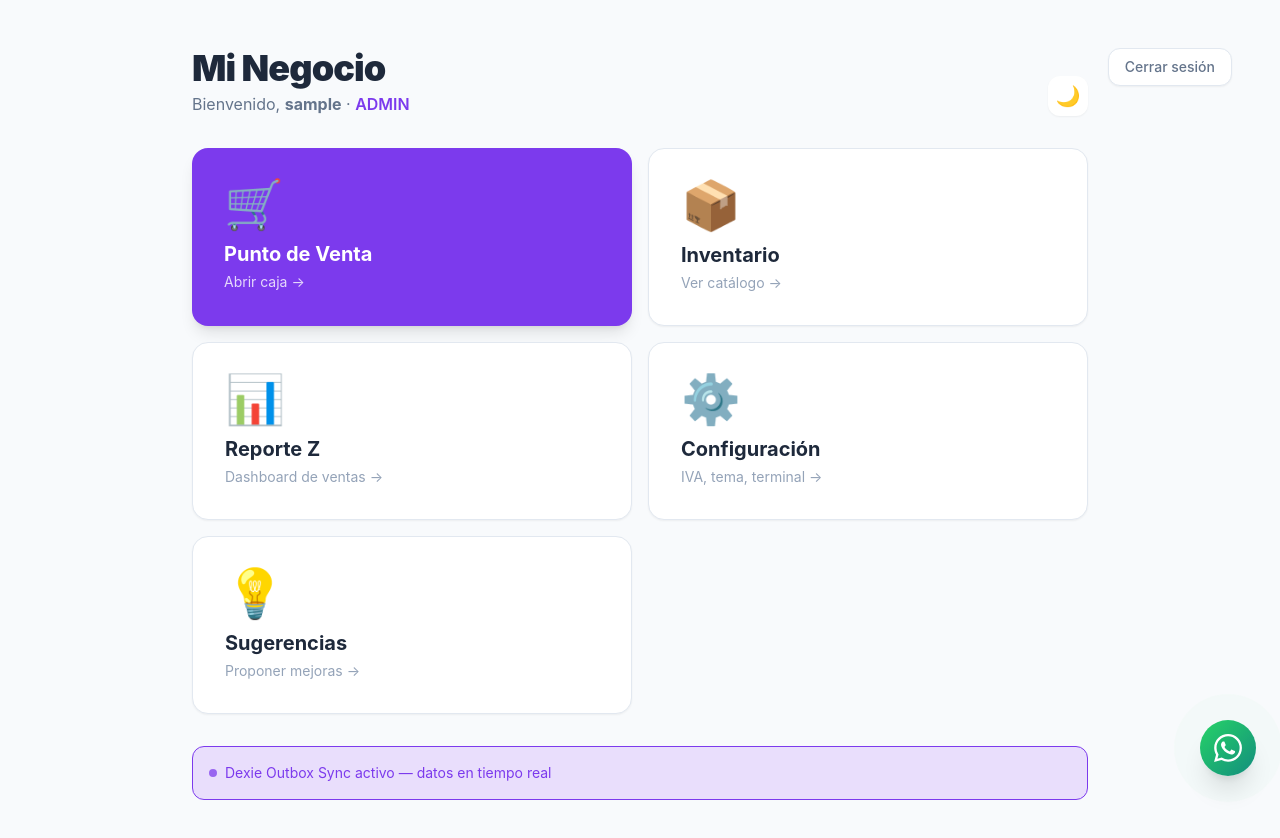
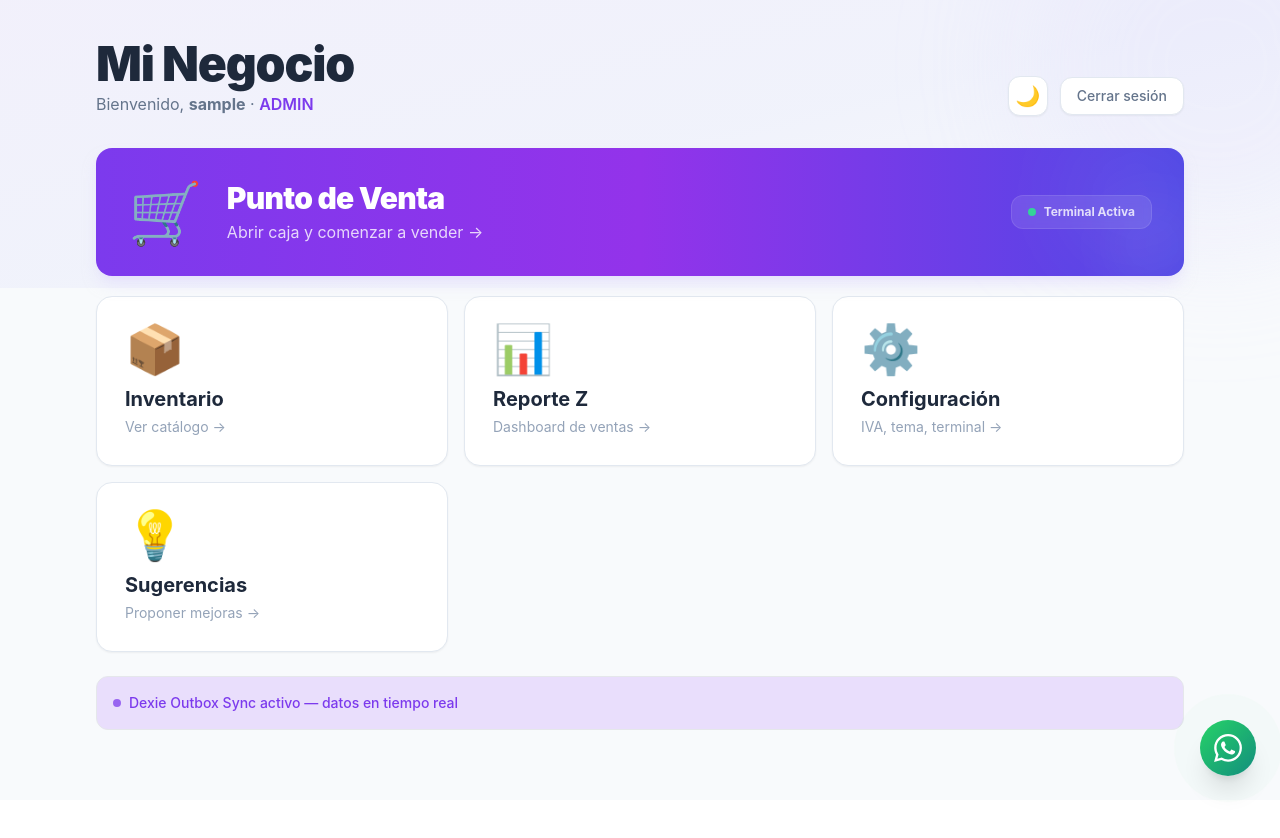
Before and after one commit to royclar28/modern_pos_saas, a React (Vite) app in the folder apps/web/: page / in a window 1280 px wide. Shown: the top 838 px of the page. After the commit the page ends 800 px from the top, so only its background shows below. Built offline with nearby package versions, Linux system fonts and the light colour scheme; no server answers; sample sign-in values are in the browser's storage.

Commit message:
ajustes diseño

```diff
--- a/apps/web/src/App.tsx
+++ b/apps/web/src/App.tsx
@@ -103,15 +103,20 @@ const Dashboard = () => {
     const trialEndsAt = (user as any)?.trial_ends_at ?? null;
 
     return (
-        <div className="min-h-screen w-full bg-slate-50 dark:bg-slate-900 transition-colors duration-300 flex items-center justify-center p-6 md:p-12 relative">
-            <div className="w-full max-w-4xl">
+        <div className="min-h-screen w-full bg-slate-50 dark:bg-slate-900 transition-colors duration-300 relative overflow-hidden">
+            {/* Background decoration */}
+            <div className="absolute top-0 left-0 w-full h-72 bg-gradient-to-br from-violet-600/5 via-indigo-500/5 to-transparent dark:from-violet-900/10 dark:via-indigo-900/10 pointer-events-none" />
+            <div className="absolute -top-32 -right-32 w-96 h-96 bg-violet-200/20 dark:bg-violet-900/10 rounded-full blur-3xl pointer-events-none" />
+
+            <div className="relative w-full max-w-6xl mx-auto px-4 sm:px-6 lg:px-8 py-6 md:py-10">
                 {/* Banner de trial (visible solo durante el período de prueba) */}
                 <TrialBanner trialEndsAt={trialEndsAt} />
 
-                <div className="mb-8 flex items-end justify-between">
+                {/* Header */}
+                <div className="mb-8 flex flex-col sm:flex-row sm:items-end sm:justify-between gap-4">
                     <div>
-                        <h1 className="text-4xl font-black text-slate-800 dark:text-white tracking-tight">{company}</h1>
-                        <p className="text-slate-500 dark:text-slate-400 mt-1 text-base">
+                        <h1 className="text-3xl sm:text-4xl lg:text-5xl font-black text-slate-800 dark:text-white tracking-tight">{company}</h1>
+                        <p className="text-slate-500 dark:text-slate-400 mt-1 text-sm sm:text-base">
                             Bienvenido, <strong>{user?.username}</strong> · <span className="text-primary font-semibold">{userRole}</span>
                         </p>
                     </div>
@@ -119,41 +124,58 @@ const Dashboard = () => {
                         {deferredPrompt && (
                             <button
                                 onClick={handleInstallClick}
-                                className="bg-primary hover:bg-primary-dark text-white font-bold py-2 px-4 rounded-xl shadow-md transition-colors"
+                                className="bg-primary hover:bg-primary-dark text-white font-bold py-2 px-4 rounded-xl shadow-md transition-colors text-sm"
                             >
                                 📱 Instalar App
                             </button>
                         )}
                         <button
                             onClick={toggleDarkMode}
-                            className="w-10 h-10 flex items-center justify-center rounded-xl bg-white dark:bg-slate-800 hover:bg-slate-100 dark:hover:bg-slate-700 text-slate-600 dark:text-slate-300 shadow-sm transition-colors text-xl"
+                            className="w-10 h-10 flex items-center justify-center rounded-xl bg-white dark:bg-slate-800 hover:bg-slate-100 dark:hover:bg-slate-700 text-slate-600 dark:text-slate-300 shadow-sm transition-colors text-xl border border-slate-200 dark:border-slate-700"
                             title="Alternar Modo Oscuro"
                         >
                             {darkMode ? '🌞' : '🌙'}
                         </button>
+                        <button
+                            onClick={logout}
+                            className="text-sm shadow-sm bg-white dark:bg-slate-800 text-slate-500 dark:text-slate-400 hover:text-red-500 transition-colors font-medium border border-slate-200 dark:border-slate-700 hover:border-red-200 px-4 py-2 rounded-xl hover:bg-red-50 dark:hover:bg-slate-700"
+                        >
+                            Cerrar sesión
+                        </button>
                     </div>
                 </div>
 
-                <div className="grid grid-cols-1 sm:grid-cols-2 gap-4 mb-8">
-                    {/* POS — Visible para TODOS los roles */}
-                    <Link
-                        to="/pos"
-                        className="group bg-primary hover:bg-primary-hover text-white rounded-2xl p-8 transition-all shadow-lg hover:-translate-y-0.5"
-                    >
-                        <div className="text-5xl mb-3">🛒</div>
-                        <div className="font-bold text-xl">Punto de Venta</div>
-                        <div className="opacity-80 text-sm mt-1">Abrir caja →</div>
-                    </Link>
+                {/* Hero POS Card — Prominent, full width */}
+                <Link
+                    to="/pos"
+                    className="group block bg-gradient-to-r from-violet-600 via-purple-600 to-indigo-600 hover:from-violet-700 hover:via-purple-700 hover:to-indigo-700 text-white rounded-2xl p-6 sm:p-8 transition-all shadow-lg shadow-violet-200/50 dark:shadow-violet-900/30 hover:-translate-y-0.5 mb-5 relative overflow-hidden"
+                >
+                    <div className="absolute -right-8 -top-8 w-40 h-40 bg-white/5 rounded-full blur-2xl group-hover:scale-150 transition-transform duration-700" />
+                    <div className="absolute -right-4 -bottom-4 w-24 h-24 bg-white/5 rounded-full blur-xl" />
+                    <div className="relative flex items-center gap-4 sm:gap-6">
+                        <div className="text-4xl sm:text-5xl lg:text-6xl shrink-0">🛒</div>
+                        <div>
+                            <div className="font-black text-xl sm:text-2xl lg:text-3xl tracking-tight">Punto de Venta</div>
+                            <div className="opacity-80 text-sm sm:text-base mt-1">Abrir caja y comenzar a vender →</div>
+                        </div>
+                        <div className="ml-auto hidden sm:flex items-center gap-2 bg-white/10 px-4 py-2 rounded-xl backdrop-blur-sm border border-white/10">
+                            <div className="w-2 h-2 rounded-full bg-emerald-400 animate-pulse" />
+                            <span className="text-xs font-bold opacity-80">Terminal Activa</span>
+                        </div>
+                    </div>
+                </Link>
 
+                {/* Module Cards Grid — 3 cols on desktop */}
+                <div className="grid grid-cols-2 lg:grid-cols-3 gap-3 sm:gap-4 mb-6">
                     {/* Inventario — ADMIN y MANAGER */}
                     {canAccessAdmin && (
                         <Link
                             to="/admin/inventory"
-                            className="group bg-white dark:bg-slate-800 border border-slate-200 dark:border-slate-700 hover:border-primary text-slate-800 dark:text-white rounded-2xl p-8 transition-all shadow-sm hover:shadow-md hover:-translate-y-0.5"
+                            className="group bg-white dark:bg-slate-800 border border-slate-200 dark:border-slate-700 hover:border-violet-400 dark:hover:border-violet-500 text-slate-800 dark:text-white rounded-2xl p-5 sm:p-7 transition-all shadow-sm hover:shadow-md hover:-translate-y-0.5"
                         >
-                            <div className="text-5xl mb-3">📦</div>
-                            <div className="font-bold text-xl">Inventario</div>
-                            <div className="text-slate-400 dark:text-slate-400 text-sm mt-1">Ver catálogo →</div>
+                            <div className="text-3xl sm:text-4xl lg:text-5xl mb-2 sm:mb-3">📦</div>
+                            <div className="font-bold text-base sm:text-lg lg:text-xl">Inventario</div>
+                            <div className="text-slate-400 dark:text-slate-400 text-xs sm:text-sm mt-1">Ver catálogo →</div>
                         </Link>
                     )}
 
@@ -161,11 +183,11 @@ const Dashboard = () => {
                     {canAccessAdmin && (
                         <Link
                             to="/admin/sales"
-                            className="group bg-white dark:bg-slate-800 border border-slate-200 dark:border-slate-700 hover:border-primary text-slate-800 dark:text-white rounded-2xl p-8 transition-all shadow-sm hover:shadow-md hover:-translate-y-0.5"
+                            className="group bg-white dark:bg-slate-800 border border-slate-200 dark:border-slate-700 hover:border-violet-400 dark:hover:border-violet-500 text-slate-800 dark:text-white rounded-2xl p-5 sm:p-7 transition-all shadow-sm hover:shadow-md hover:-translate-y-0.5"
                         >
-                            <div className="text-5xl mb-3">📊</div>
-                            <div className="font-bold text-xl">Reporte Z</div>
-                            <div className="text-slate-400 dark:text-slate-400 text-sm mt-1">Dashboard de ventas →</div>
+                            <div className="text-3xl sm:text-4xl lg:text-5xl mb-2 sm:mb-3">📊</div>
+                            <div className="font-bold text-base sm:text-lg lg:text-xl">Reporte Z</div>
+                            <div className="text-slate-400 dark:text-slate-400 text-xs sm:text-sm mt-1">Dashboard de ventas →</div>
                         </Link>
                     )}
 
@@ -173,11 +195,11 @@ const Dashboard = () => {
                     {canAccessSettings && (
                         <Link
                             to="/admin/settings"
-                            className="group bg-white dark:bg-slate-800 border border-slate-200 dark:border-slate-700 hover:border-primary text-slate-800 dark:text-white rounded-2xl p-8 transition-all shadow-sm hover:shadow-md hover:-translate-y-0.5"
+                            className="group bg-white dark:bg-slate-800 border border-slate-200 dark:border-slate-700 hover:border-violet-400 dark:hover:border-violet-500 text-slate-800 dark:text-white rounded-2xl p-5 sm:p-7 transition-all shadow-sm hover:shadow-md hover:-translate-y-0.5"
                         >
-                            <div className="text-5xl mb-3">⚙️</div>
-                            <div className="font-bold text-xl">Configuración</div>
-                            <div className="text-slate-400 dark:text-slate-400 text-sm mt-1">IVA, tema, terminal →</div>
+                            <div className="text-3xl sm:text-4xl lg:text-5xl mb-2 sm:mb-3">⚙️</div>
+                            <div className="font-bold text-base sm:text-lg lg:text-xl">Configuración</div>
+                            <div className="text-slate-400 dark:text-slate-400 text-xs sm:text-sm mt-1">IVA, tema, terminal →</div>
                         </Link>
                     )}
 
@@ -185,11 +207,11 @@ const Dashboard = () => {
                     {enableCreditSales && canAccessAdmin && (
                         <Link
                             to="/admin/fiados"
-                            className="group bg-white dark:bg-slate-800 border border-slate-200 dark:border-slate-700 hover:border-primary text-slate-800 dark:text-white rounded-2xl p-8 transition-all shadow-sm hover:-translate-y-0.5"
+                            className="group bg-white dark:bg-slate-800 border border-slate-200 dark:border-slate-700 hover:border-amber-400 text-slate-800 dark:text-white rounded-2xl p-5 sm:p-7 transition-all shadow-sm hover:shadow-md hover:-translate-y-0.5"
                         >
-                            <div className="text-5xl mb-3">📒</div>
-                            <div className="font-bold text-xl">Cuaderno de Fiados</div>
-                            <div className="text-primary text-sm mt-1 font-semibold">Gestionar créditos →</div>
+                            <div className="text-3xl sm:text-4xl lg:text-5xl mb-2 sm:mb-3">📒</div>
+                            <div className="font-bold text-base sm:text-lg lg:text-xl">Cuaderno de Fiados</div>
+                            <div className="text-primary text-xs sm:text-sm mt-1 font-semibold">Gestionar créditos →</div>
                         </Link>
                     )}
 
@@ -198,40 +220,32 @@ const Dashboard = () => {
                         href="https://merx-pos.canny.io/sugerencias-merxpos"
                         target="_blank"
                         rel="noopener noreferrer"
-                        className="group bg-white dark:bg-slate-800 border border-slate-200 dark:border-slate-700 hover:border-emerald-400 text-slate-800 dark:text-white rounded-2xl p-8 transition-all shadow-sm hover:shadow-md hover:-translate-y-0.5"
+                        className="group bg-white dark:bg-slate-800 border border-slate-200 dark:border-slate-700 hover:border-emerald-400 text-slate-800 dark:text-white rounded-2xl p-5 sm:p-7 transition-all shadow-sm hover:shadow-md hover:-translate-y-0.5"
                     >
-                        <div className="text-5xl mb-3">💡</div>
-                        <div className="font-bold text-xl">Sugerencias</div>
-                        <div className="text-slate-400 dark:text-slate-400 text-sm mt-1">Proponer mejoras →</div>
+                        <div className="text-3xl sm:text-4xl lg:text-5xl mb-2 sm:mb-3">💡</div>
+                        <div className="font-bold text-base sm:text-lg lg:text-xl">Sugerencias</div>
+                        <div className="text-slate-400 dark:text-slate-400 text-xs sm:text-sm mt-1">Proponer mejoras →</div>
                     </a>
 
                     {/* Panel SaaS — Solo SUPER_ADMIN */}
                     {userRole === 'SUPER_ADMIN' && (
                         <Link
                             to="/super-admin"
-                            className="group bg-gradient-to-br from-indigo-900 to-purple-900 text-white rounded-2xl p-8 transition-all shadow-lg shadow-indigo-200 hover:shadow-indigo-300 hover:-translate-y-0.5"
+                            className="group bg-gradient-to-br from-indigo-900 to-purple-900 text-white rounded-2xl p-5 sm:p-7 transition-all shadow-lg shadow-indigo-200/50 dark:shadow-indigo-900/30 hover:shadow-indigo-300 hover:-translate-y-0.5"
                         >
-                            <div className="text-5xl mb-3">🔒</div>
-                            <div className="font-bold text-xl">Panel SaaS</div>
-                            <div className="text-indigo-200 text-sm mt-1">Gestionar tiendas →</div>
+                            <div className="text-3xl sm:text-4xl lg:text-5xl mb-2 sm:mb-3">🔒</div>
+                            <div className="font-bold text-base sm:text-lg lg:text-xl">Panel SaaS</div>
+                            <div className="text-indigo-200 text-xs sm:text-sm mt-1">Gestionar tiendas →</div>
                         </Link>
                     )}
                 </div>
 
-                <div className="bg-primary-light dark:bg-slate-800 border border-primary dark:border-slate-700 rounded-xl p-4 text-sm text-primary dark:text-slate-300 flex items-center justify-between">
+                {/* Sync Status Bar */}
+                <div className="bg-primary-light dark:bg-slate-800 border border-primary/30 dark:border-slate-700 rounded-xl p-4 text-sm text-primary dark:text-slate-300 flex items-center justify-between">
                     <div className="flex items-center gap-2">
                         <span className="w-2 h-2 bg-primary rounded-full animate-pulse"></span>
-                        Dexie Outbox Sync activo — datos en tiempo real
+                        <span className="text-xs sm:text-sm font-medium">Dexie Outbox Sync activo — datos en tiempo real</span>
                     </div>
-                </div>
-
-                <div className="absolute top-6 right-6 md:top-12 md:right-12">
-                    <button
-                        onClick={logout}
-                        className="text-sm shadow-sm bg-white dark:bg-slate-800 text-slate-500 dark:text-slate-400 hover:text-red-500 transition-colors font-medium border border-slate-200 dark:border-slate-700 hover:border-red-200 px-4 py-2 rounded-xl hover:bg-red-50 dark:hover:bg-slate-700"
-                    >
-                        Cerrar sesión
-                    </button>
                 </div>
             </div>
         </div>
```
Also changed, not shown: apps/web/src/components/WhatsAppButton.tsx (+40 -7 lines), apps/web/src/pages/PosPage.tsx (+15 -3 lines).
